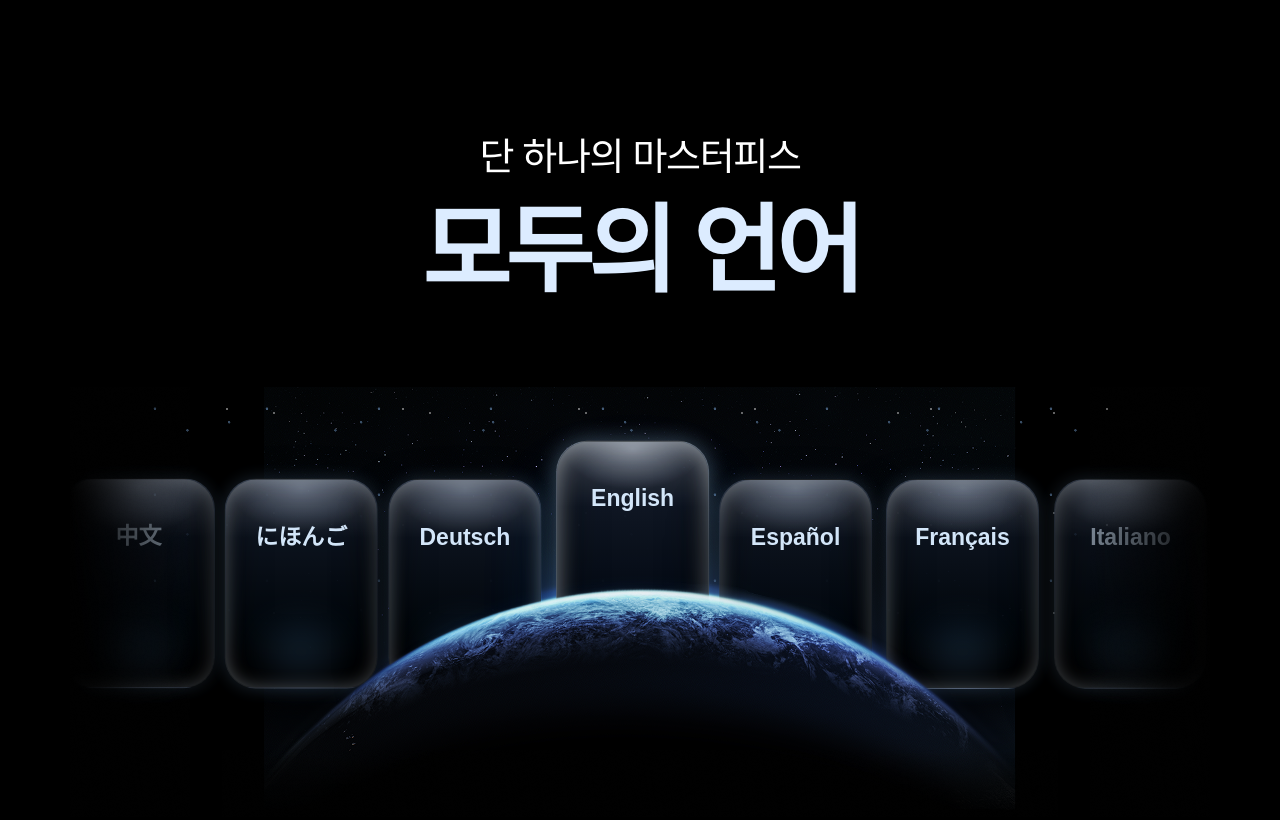
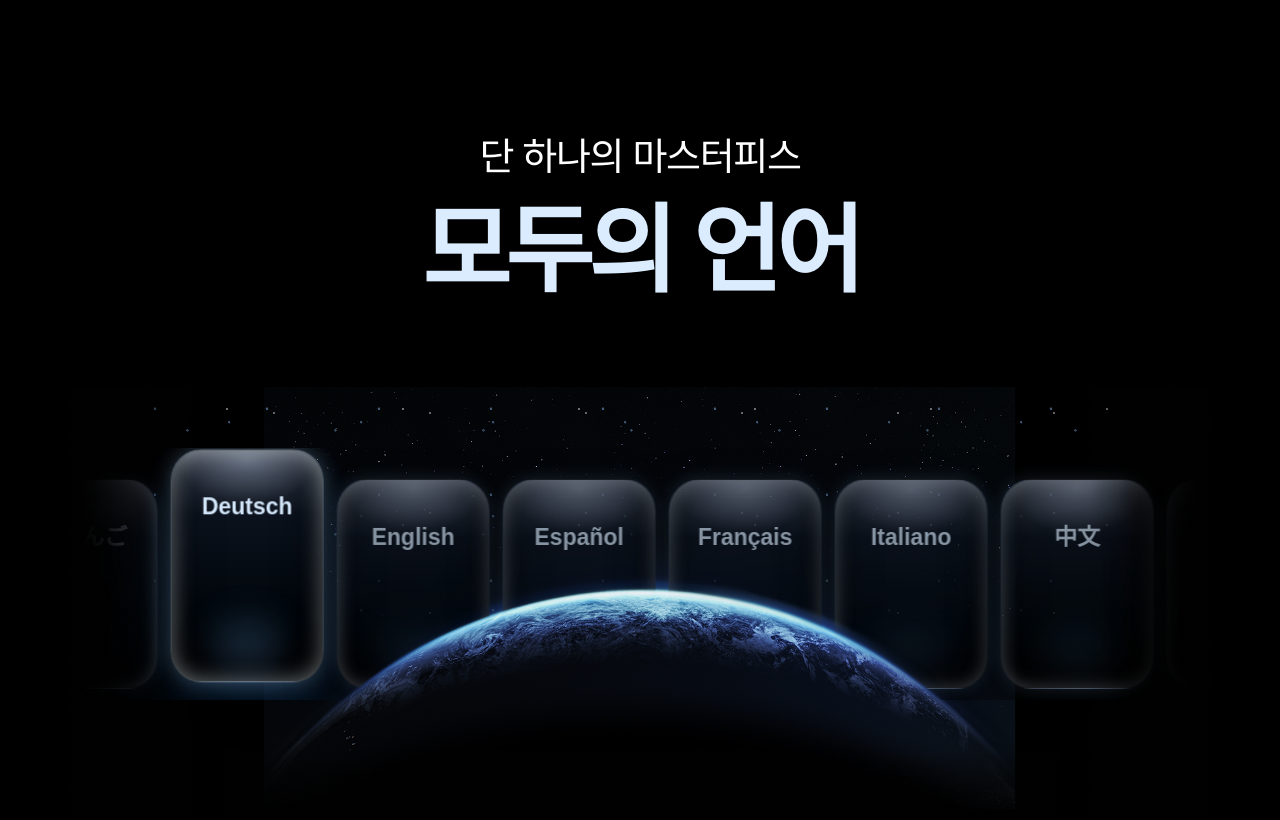
Before and after one commit to koo-2dub/studymini-all-lang-event, a Next.js app: page / in a window 1280 px wide. Built offline with nearby package versions, Linux system fonts and the light colour scheme.

Commit message:
Update hero card track animation

```diff
--- a/src/app/globals.css
+++ b/src/app/globals.css
@@ -49,15 +49,27 @@ body {
   filter: saturate(1.08) brightness(1.06);
 }
 
+.hero-card-viewport {
+  mask-image: linear-gradient(90deg, transparent 0%, #000 8%, #000 92%, transparent 100%);
+}
+
+.hero-card-track {
+  --card-width: 153px;
+  --card-gap: 13px;
+  --track-step: calc(var(--card-width) + var(--card-gap));
+  display: flex;
+  width: max-content;
+  gap: var(--card-gap);
+  will-change: transform;
+  animation: hero-track-slide 28s linear infinite;
+}
+
 .hero-language-card {
-  --card-top: 92px;
-  --card-y: 0px;
-  position: absolute;
-  top: var(--card-top);
-  left: calc(var(--card-index) * 166px - 6px);
+  position: relative;
+  width: var(--card-width);
+  height: 210px;
   display: flex;
-  width: 153px;
-  height: 210px;
+  flex: 0 0 var(--card-width);
   align-items: flex-start;
   justify-content: center;
   padding-top: 46px;
@@ -71,14 +83,15 @@ body {
     inset 0 -24px 42px rgba(0, 0, 0, 0.78),
     0 0 18px rgba(144, 198, 255, 0.18),
     0 24px 52px rgba(0, 0, 0, 0.86);
-  color: #d9ecff;
+  color: rgba(217, 236, 255, 0.74);
   font-size: 23px;
   font-weight: 600;
   line-height: 1;
-  opacity: 0.98;
-  transform: translate3d(0, var(--card-y), 0);
-  animation: hero-card-drift 7s ease-in-out infinite;
-  animation-delay: calc(var(--card-index) * -0.42s);
+  opacity: 0.82;
+  transform: translate3d(0, 31px, 0);
+  will-change: transform, opacity, box-shadow, color, border-color;
+  animation: hero-card-proximity 28s ease-in-out infinite;
+  animation-delay: calc(var(--card-index) * -4s);
 }
 
 .hero-language-card::before {
@@ -87,7 +100,8 @@ body {
   content: "";
   border-radius: inherit;
   background: linear-gradient(180deg, rgba(255, 255, 255, 0.22), transparent 28%);
-  opacity: 0.72;
+  opacity: 0.64;
+  transition: opacity 600ms ease;
 }
 
 .hero-language-card::after {
@@ -98,9 +112,11 @@ body {
   height: 88px;
   content: "";
   border-radius: 999px;
-  background: radial-gradient(ellipse at center, rgba(110, 184, 255, 0.58), rgba(110, 184, 255, 0) 68%);
+  background: radial-gradient(ellipse at center, rgba(110, 184, 255, 0.62), rgba(110, 184, 255, 0) 68%);
   filter: blur(16px);
-  opacity: 0.32;
+  opacity: 0.2;
+  animation: hero-card-glow-proximity 28s ease-in-out infinite;
+  animation-delay: calc(var(--card-index) * -4s);
 }
 
 .hero-language-card span {
@@ -108,44 +124,52 @@ body {
   z-index: 1;
 }
 
-.hero-language-card-featured {
-  --card-top: 61px;
-  --card-y: -7px;
-  height: 234px;
-  padding-top: 45px;
-  border-color: rgba(222, 240, 255, 0.36);
-  background:
-    radial-gradient(118px 70px at 50% 3%, rgba(230, 240, 255, 0.42), transparent 58%),
-    linear-gradient(180deg, rgba(24, 32, 48, 0.99) 0%, rgba(6, 12, 21, 0.99) 64%, rgba(0, 0, 0, 0.99) 100%);
-  box-shadow:
-    inset 0 1px 22px rgba(236, 247, 255, 0.52),
-    inset 0 -30px 46px rgba(0, 0, 0, 0.72),
-    0 0 22px rgba(170, 214, 255, 0.32),
-    0 44px 88px rgba(43, 145, 255, 0.18);
-  animation-name: hero-card-featured-rise;
+@keyframes hero-track-slide {
+  from {
+    transform: translate3d(-4px, 0, 0);
+  }
+
+  to {
+    transform: translate3d(calc(-7 * var(--track-step) - 4px), 0, 0);
+  }
 }
 
-.hero-language-card-muted {
-  color: rgba(217, 236, 255, 0.68);
-  opacity: 0.8;
-}
-
-@keyframes hero-card-drift {
-  0%, 100% {
-    transform: translate3d(-9px, var(--card-y), 0);
+@keyframes hero-card-proximity {
+  0%, 37%, 63%, 100% {
+    height: 210px;
+    padding-top: 46px;
+    border-color: rgba(210, 231, 255, 0.14);
+    color: rgba(217, 236, 255, 0.74);
+    opacity: 0.82;
+    transform: translate3d(0, 31px, 0);
+    box-shadow:
+      inset 0 1px 18px rgba(225, 240, 255, 0.34),
+      inset 0 -24px 42px rgba(0, 0, 0, 0.78),
+      0 0 18px rgba(144, 198, 255, 0.18),
+      0 24px 52px rgba(0, 0, 0, 0.86);
   }
 
   50% {
-    transform: translate3d(9px, calc(var(--card-y) - 2px), 0);
+    height: 234px;
+    padding-top: 45px;
+    border-color: rgba(222, 240, 255, 0.36);
+    color: #d9ecff;
+    opacity: 1;
+    transform: translate3d(0, 0, 0);
+    box-shadow:
+      inset 0 1px 22px rgba(236, 247, 255, 0.52),
+      inset 0 -30px 46px rgba(0, 0, 0, 0.72),
+      0 0 22px rgba(170, 214, 255, 0.32),
+      0 44px 88px rgba(43, 145, 255, 0.18);
   }
 }
 
-@keyframes hero-card-featured-rise {
-  0%, 100% {
-    transform: translate3d(-6px, -7px, 0);
+@keyframes hero-card-glow-proximity {
+  0%, 37%, 63%, 100% {
+    opacity: 0.2;
   }
 
   50% {
-    transform: translate3d(6px, -19px, 0);
+    opacity: 0.46;
   }
 }
--- a/src/app/page.tsx
+++ b/src/app/page.tsx
@@ -1,15 +1,8 @@
 import type { CSSProperties } from "react";
 import Image from "next/image";
 
-const languageCards = [
-  { label: "中文", tone: "muted" },
-  { label: "にほんご" },
-  { label: "Deutsch" },
-  { label: "English", featured: true },
-  { label: "Español" },
-  { label: "Français" },
-  { label: "Italiano", tone: "muted" },
-];
+const languageCards = ["中文", "にほんご", "Deutsch", "English", "Español", "Français", "Italiano"];
+const loopingLanguageCards = [...languageCards, ...languageCards];
 
 export default function Home() {
   return (
@@ -38,16 +31,18 @@ export default function Home() {
             className="hero-earth hero-earth-back absolute left-1/2 top-0 z-10 h-auto w-[752px] max-w-none -translate-x-1/2"
           />
 
-          <div className="hero-card-track absolute left-1/2 top-0 z-20 h-[252px] w-[1140px] -translate-x-1/2" aria-hidden="true">
-            {languageCards.map((card, index) => (
-              <div
-                key={card.label}
-                className={`hero-language-card ${card.featured ? "hero-language-card-featured" : ""} ${card.tone === "muted" ? "hero-language-card-muted" : ""}`}
-                style={{ "--card-index": index } as CSSProperties}
-              >
-                <span>{card.label}</span>
-              </div>
-            ))}
+          <div className="hero-card-viewport absolute left-1/2 top-[61px] z-20 h-[252px] w-[1140px] -translate-x-1/2" aria-hidden="true">
+            <div className="hero-card-track">
+              {loopingLanguageCards.map((label, index) => (
+                <div
+                  key={`${label}-${index}`}
+                  className="hero-language-card"
+                  style={{ "--card-index": index % languageCards.length } as CSSProperties}
+                >
+                  <span>{label}</span>
+                </div>
+              ))}
+            </div>
           </div>
 
           <Image
```
